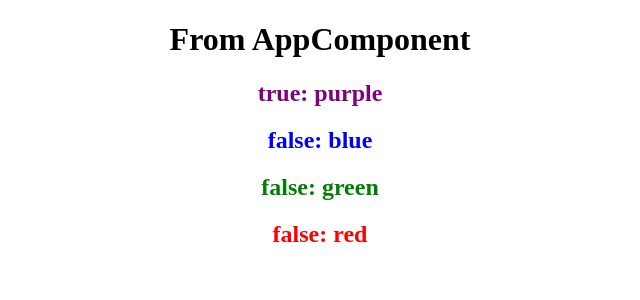
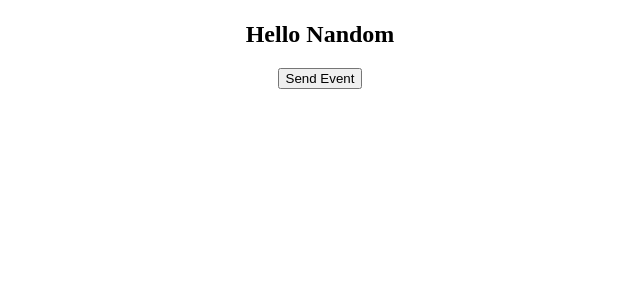
Before and after one commit to nandgreat/AngularTutorials, an Angular app: page / in a window 1280 px wide. Shown: the top 300 px of the page, without its empty margins (320-960 px from the left). Built offline with nearby package versions, Linux system fonts and the light colour scheme.

Commit message:
Component Interaction

```diff
--- a/src/app/app.component.html
+++ b/src/app/app.component.html
@@ -1,7 +1,8 @@
 <!--The content below is only a placeholder and can be replaced.-->
 <div style="text-align:center">
   <h1>
-    From AppComponent
+    {{message}}
   </h1>
-  <app-test></app-test>
+  <app-test (childEvent)="message=$event" [parentData]="name"></app-test>
+
 </div>
--- a/src/app/app.component.ts
+++ b/src/app/app.component.ts
@@ -6,5 +6,8 @@
   styleUrls: ['./app.component.css']
 })
 export class AppComponent {
-  title = 'Nandom Kumchi';
+  title = 'Nigerian Revolution';
+
+  public name = "Nandom";
+  public message = "";
 }
--- a/src/app/test/test.component.ts
+++ b/src/app/test/test.component.ts
@@ -1,29 +1,28 @@
-import { Component, OnInit } from '@angular/core';
+import { Component, OnInit, Input } from '@angular/core';
+import { EventEmitter } from '@angular/core';
+import { Output } from '@angular/core';
 
 @Component({
   selector: 'app-test',
   template: `
-
-    <div *ngFor="let color of colors; first as f"><!-- index as i, odd as o, last as l, even as e -->
-      <h2 [style.color]=color>{{f}}:&nbsp;{{color}}</h2>
-    </div>
-
-
+    <h2>{{"Hello " + name}}</h2>
+    <button (click)="fireEvent()">Send Event</button>
   `,
   styles: []
 })
 export class TestComponent implements OnInit {
 
-  public colors = ["purple","blue", "green", "red"];
+  @Input('parentData') public name;
 
+  @Output() public childEvent = new EventEmitter();
 
   constructor() { }
 
   ngOnInit() {
   }
 
-  logMessage(value) {
-    console.log(value);
+  fireEvent(){
+    this.childEvent.emit("Hey Nigerian Revolution");
   }
 
 }
```
